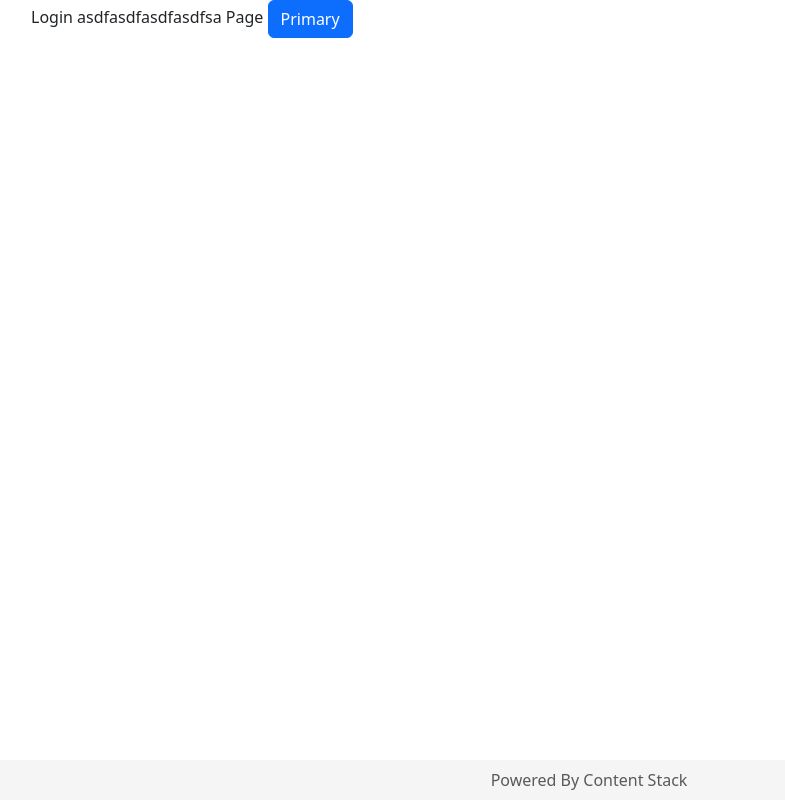
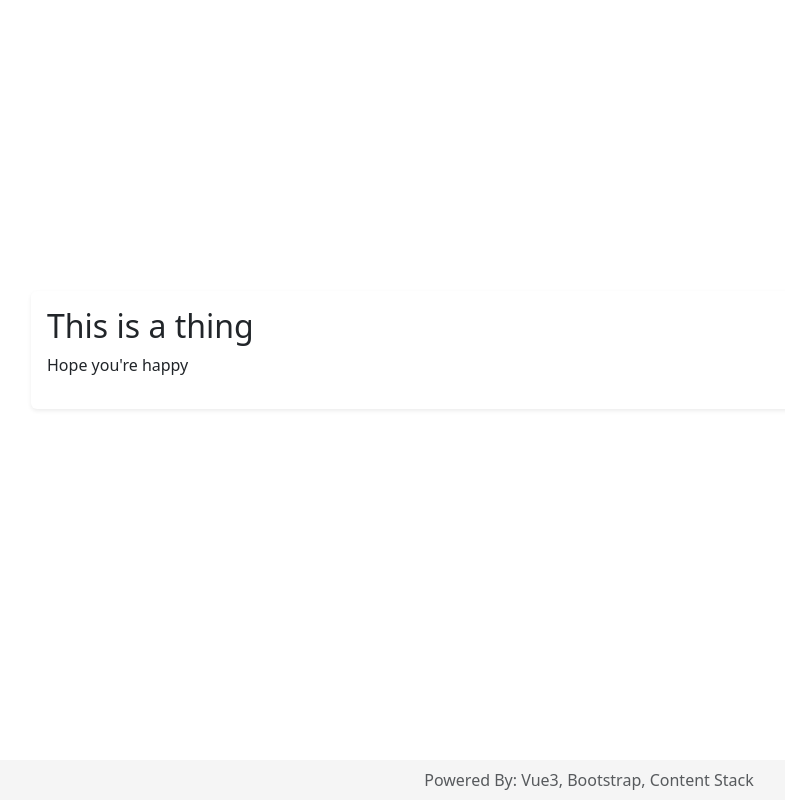
Before and after one commit to soundman10000/content-stack-demo, a Vue app: page / in a window 1280 px wide. Shown: the whole page, without its empty margins (51-836 px from the left). Built offline with nearby package versions, Linux system fonts and the light colour scheme; what @contentstack/live-preview-utils, contentstack would draw is missing.

Commit message:
clean some stuff up

```diff
--- a/index.html
+++ b/index.html
@@ -4,13 +4,6 @@
     <meta charset="UTF-8" />
     <link rel="icon" href="/favicon.ico" />
     <meta name="viewport" content="width=device-width, initial-scale=1.0" />
-    <style>
-      body {
-        display: flex;
-        flex-direction: column;
-        min-height: 100vh;
-      }
-    </style>
     <title>Benefits GO</title>
   </head>
   <body>
--- a/src/App.vue
+++ b/src/App.vue
@@ -7,22 +7,10 @@ import Footer from './components/footer/component.vue'
   <div class="container main-content">
     <RouterView />
   </div>
-  <footer class="footer">
-    <Footer />
-  </footer>
+  <Footer />
 </template>
 
 <style scoped>
-.footer {
-  position: absolute;
-  bottom: 0;
-  width: 100%;
-  height: 40px; /* Height of the footer */
-  background-color: #f5f5f5;
-  display: flex;
-  justify-content: center;
-  align-items: center;
-}
 .main-content {
   flex: 1;
 }
--- a/src/assets/main.css
+++ b/src/assets/main.css
@@ -1,4 +1,8 @@
 @import './base.css';
+
+:root {
+  --footer-height: 40px;
+}
 
 #app {
   font-weight: normal;
@@ -6,6 +10,10 @@
 
 @media (min-width: 1024px) {
   body {
+    display: flex;
+    flex-direction: column;
+    min-height: calc(100vh - 100px);
+    justify-content: center;
   }
 
   #app {
--- a/src/components/footer/component.vue
+++ b/src/components/footer/component.vue
@@ -3,5 +3,7 @@ import './styles.css'
 </script>
 
 <template>
-  <footer><span class="text-muted">Powered By Content Stack </span></footer>
+  <footer class="footer">
+    <span class="text-muted">Powered By: Vue3, Bootstrap, Content Stack</span>
+  </footer>
 </template>
--- a/src/components/footer/styles.css
+++ b/src/components/footer/styles.css
@@ -0,0 +1,10 @@
+.footer {
+  position: absolute;
+  bottom: 0;
+  width: 100%;
+  height: var(--footer-height); /* Height of the footer */
+  background-color: #f5f5f5;
+  display: flex;
+  justify-content: center;
+  align-items: center;
+}
--- a/src/views/Login/LoginView.vue
+++ b/src/views/Login/LoginView.vue
@@ -1,6 +1,8 @@
 <template>
-  Login asdfasdfasdfasdfsa Page
-  <button type="button" class="btn btn-primary">Primary</button>
+  <div class="centered-box bg-white p-3 rounded shadow-sm">
+    <h2>This is a thing</h2>
+    <p>Hope you're happy</p>
+  </div>
 </template>
 
 <script>
```
